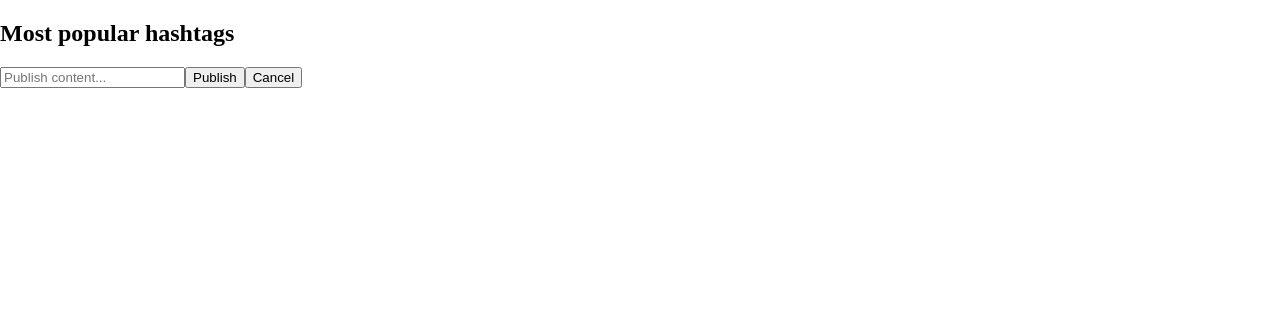
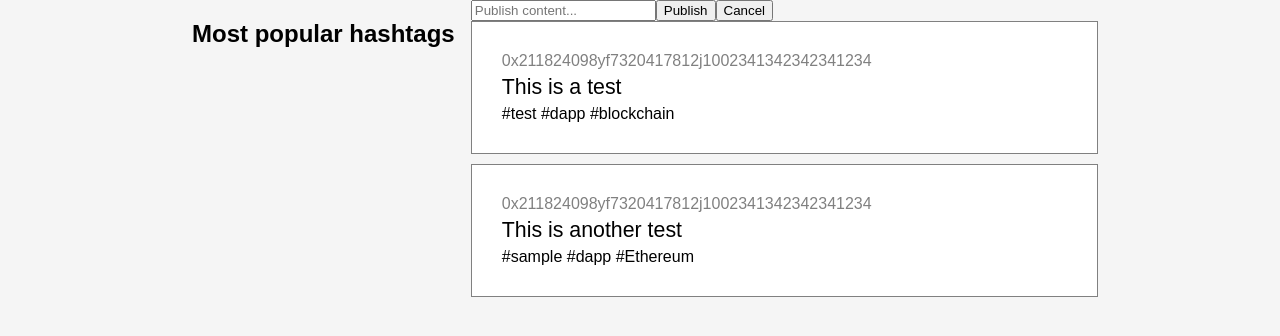
Before and after one commit to merlox/social-media-dapp, a React app: page / in a window 1280 px wide. Built offline with nearby package versions, Linux system fonts and the light colour scheme.

Commit message:
Design starting to look good

```diff
--- a/src/index.css
+++ b/src/index.css
@@ -1,3 +1,34 @@
 body {
     margin: 0;
+    background-color: whitesmoke;
+    font-family: sans-serif;
 }
+
+.main-container {
+    display: grid;
+    grid-template-columns: 30% 70%;
+    margin: auto;
+    width: 70%;
+    grid-column-gap: 10px;
+}
+
+.input-container {
+
+}
+
+.content {
+    background-color: white;
+    border: 1px solid grey;
+    margin-bottom: 10px;
+    padding: 30px;
+}
+
+.content-address {
+    color: grey;
+    margin-bottom: 5px;
+}
+
+.content-message {
+    font-size: 16pt;
+    margin-bottom: 5px;
+}
--- a/src/index.js
+++ b/src/index.js
@@ -20,8 +20,15 @@ class Main extends React.Component {
     }
 
     render() {
+        let contentBlock = this.state.content.map((element, index) => (
+            <div key={index} className="content">
+                <div className="content-address">{element.author}</div>
+                <div className="content-message">{element.message}</div>
+                <div>{element.hashtags.map((hashtag, i) => (<span key={i}>#{hashtag} </span>))}</div>
+            </div>
+        ))
         return (
-            <div>
+            <div className="main-container">
                 <div className="hashtag-block">
                     <h2>Most popular hashtags</h2>
                     <div className="hashtag-container"></div>
@@ -34,7 +41,7 @@ class Main extends React.Component {
                     </div>
 
                     <div className="content-container">
-
+                        {contentBlock}
                     </div>
                 </div>
             </div>
```
Also changed, not shown: dist/index.html, 1 other file.
